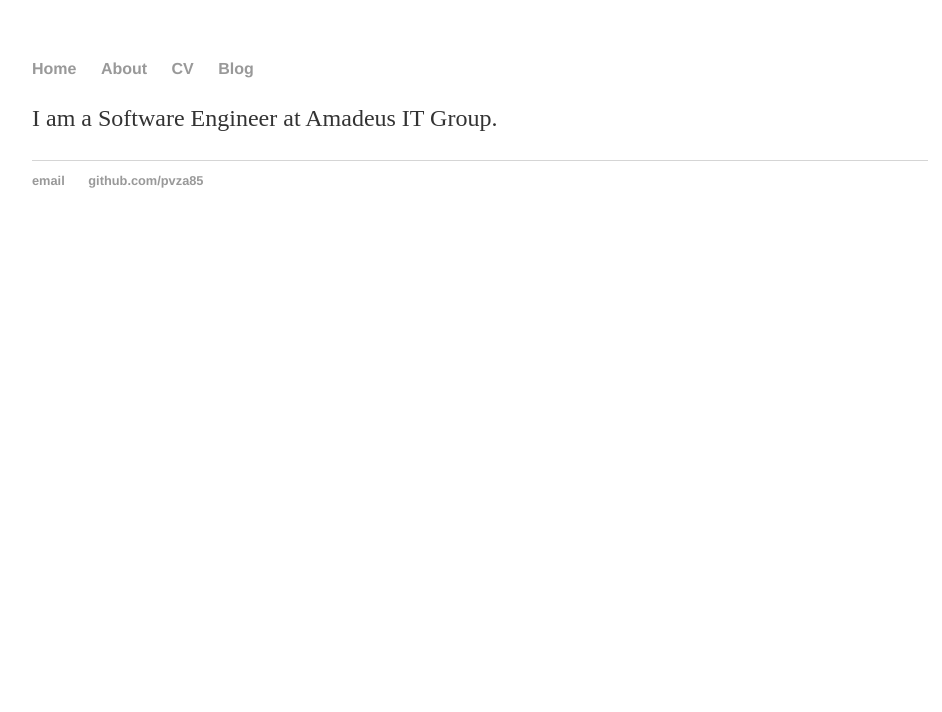
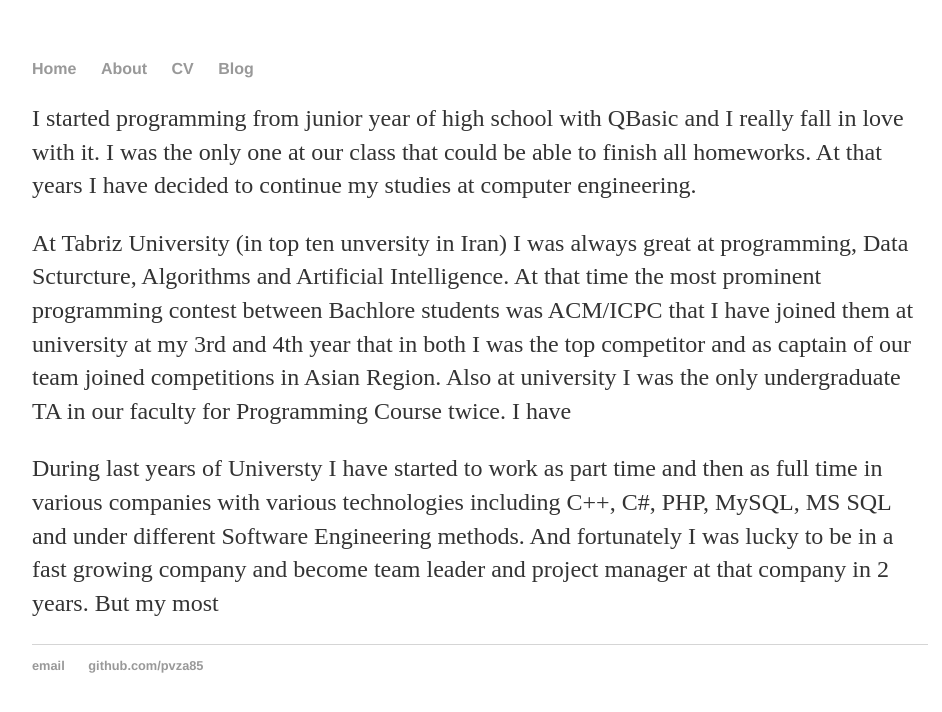
Before and after one commit to pvza85/pvza85.github.io, a Jekyll site: the page built from about/index.html, in a window 1280 px wide. Shown: the top 712 px of the page, without its empty margins (160-1102 px from the left). Built offline with Jekyll 4.4.1, drawn with Linux system fonts in a browser that asks for light colours.

Commit message:
Update index.html

```diff
--- a/about/index.html
+++ b/about/index.html
@@ -3,5 +3,12 @@
 title: Payam Azad
 ---
 <div class="blurb">
-	<p>I am a Software Engineer at Amadeus IT Group.</p>
+	<p>I started programming from junior year of high school with QBasic and I really fall in love with it. I was the only one
+	at our class that could be able to finish all homeworks. At that years I have decided to continue my studies at computer engineering.</p>
+	<p>At Tabriz University (in top ten unversity in Iran) I was always great at programming, Data Scturcture, Algorithms and Artificial Intelligence. At that time the most prominent programming contest between Bachlore students was ACM/ICPC that I have
+	joined them at university at my 3rd and 4th year that in both I was the top competitor and as captain of our team joined competitions in Asian Region. Also at university I was the only
+	undergraduate TA in our faculty for Programming Course twice. I have </p>
+	<p>During last years of Universty I have started to work as part time and then as full time in various companies with various
+	technologies including C++, C#, PHP, MySQL, MS SQL and under different Software Engineering methods. And fortunately I was lucky to be in a fast
+	growing company and become team leader and project manager at that company in 2 years. But my most </p>
 </div><!-- /.blurb -->
```
